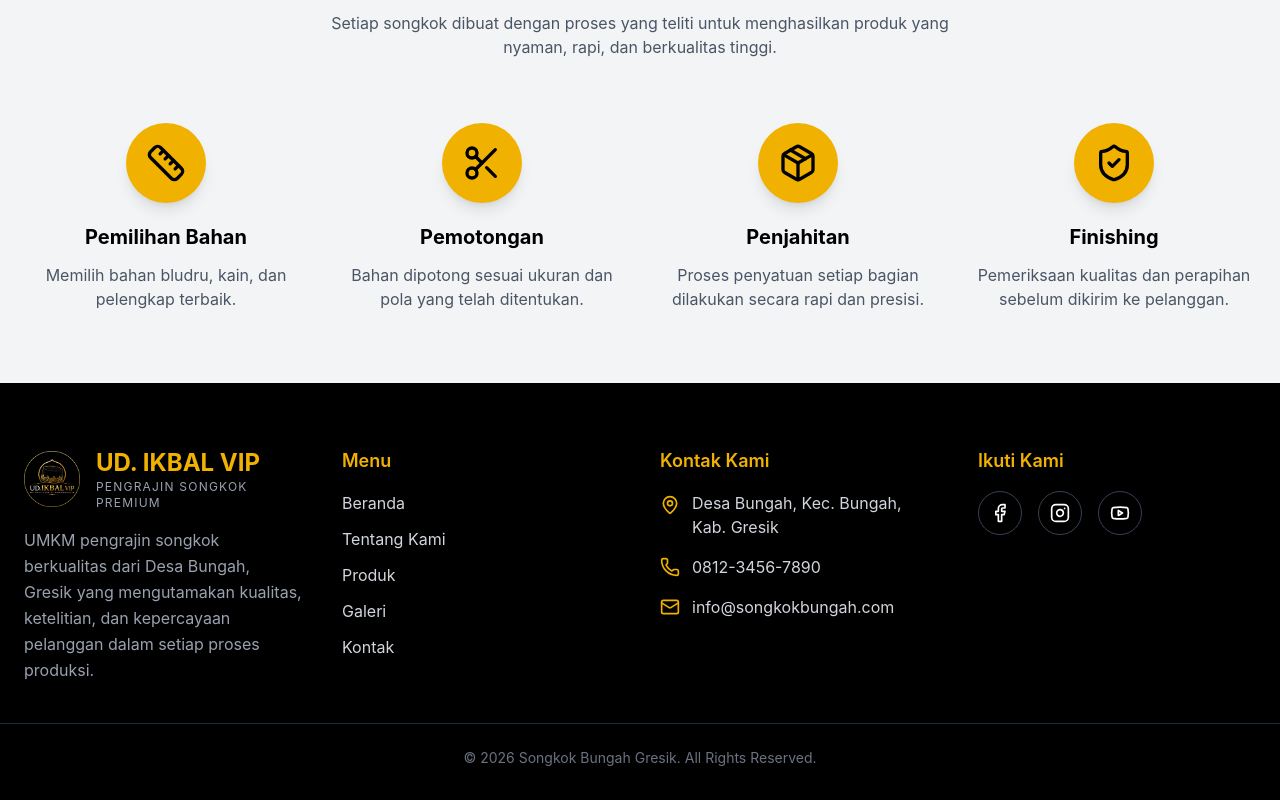
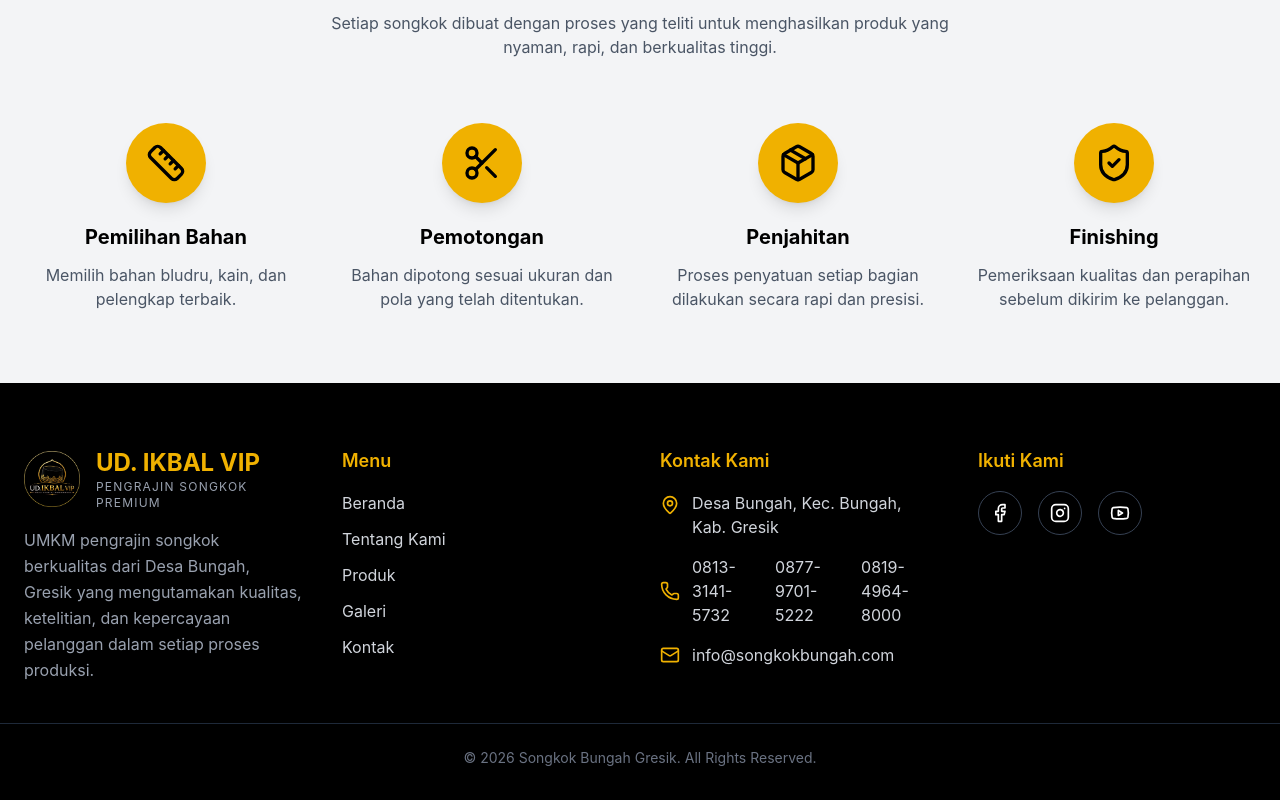
Before and after one commit to WildanAdeMamora-18/songkok-bungah, a Vue app: page / in a window 1280 px wide. Shown: the part 3456-4256 px from the top of the page. Built offline with nearby package versions, Linux system fonts and the light colour scheme.

Commit message:
add google verification

```diff
--- a/src/components/FooterSection.vue
+++ b/src/components/FooterSection.vue
@@ -68,7 +68,9 @@ import { MapPin, Phone, Mail, Facebook, Instagram, Youtube } from 'lucide-vue-ne
 
           <div class="flex items-center gap-3">
             <Phone class="w-5 h-5 text-yellow-500 shrink-0" />
-            <span>0812-3456-7890</span>
+            <span>0813-3141-5732</span>
+            <span>0877-9701-5222</span>
+            <span>0819-4964-8000</span>
           </div>
 
           <div class="flex items-center gap-3">
```
